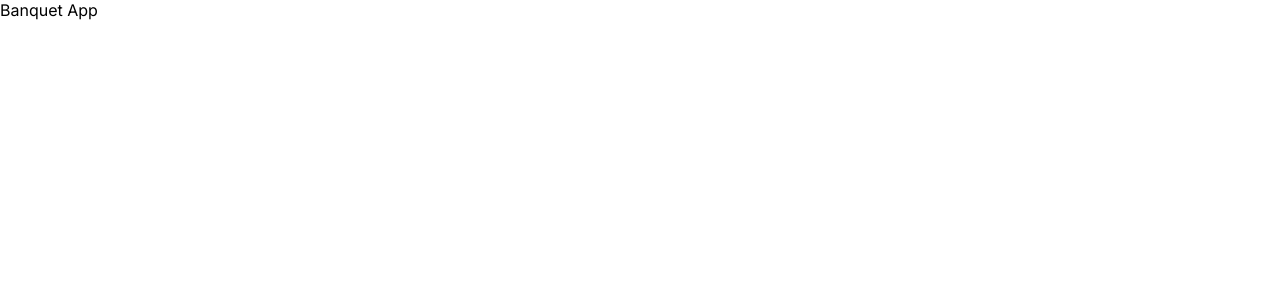
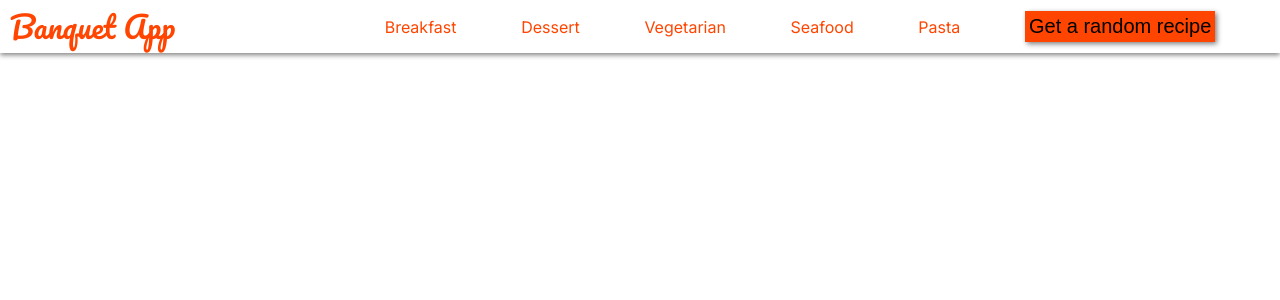
Before and after one commit to NathanAsowata/banquet-app, a Next.js app: page / in a window 1280 px wide. Shown: the top 300 px of the page. Built offline with nearby package versions, Linux system fonts and the light colour scheme.

Commit message:
Add navbar component

```diff
--- /dev/null
+++ b/components/NavBar.tsx
@@ -0,0 +1,39 @@
+// CSS styles for this component can be found in globals.scss page
+import {GiHamburgerMenu} from "react-icons/gi"
+import { useState } from "react"
+
+const NavBar = () => {
+
+  const [isDisplayed, setIsDisplayed ] = useState(false);
+  const [responsiveDesign, setReponsiveDesign] = useState("menu");
+
+  const handleMenu = () => {
+    if (isDisplayed) {
+
+      setReponsiveDesign("menu");
+
+      setIsDisplayed(false);
+    }else{
+      setReponsiveDesign("responsive")
+
+      setIsDisplayed(true);
+    }
+  }
+
+  return (
+    <nav className="nav">
+      <span className="logo"> Banquet App</span>
+      <span className={responsiveDesign}>
+        <a href="#">Breakfast</a>
+        <a href="#">Dessert</a>
+        <a href="#">Vegetarian</a>
+        <a href="#">Seafood</a>
+        <a href="#">Pasta</a>
+        <button className="button">Get a random recipe</button>
+      </span>
+      <GiHamburgerMenu className="icon" onClick={handleMenu} />
+    </nav>
+  )
+}
+
+export default NavBar
--- a/package.json
+++ b/package.json
@@ -12,6 +12,7 @@
     "next": "12.2.0",
     "react": "18.2.0",
     "react-dom": "18.2.0",
+    "react-icons": "^4.4.0",
     "sass": "^1.53.0"
   },
   "devDependencies": {
--- a/pages/index.tsx
+++ b/pages/index.tsx
@@ -1,7 +1,10 @@
+import NavBar from "../components/NavBar"
 
 const Home= () => {
   return (
-    <div>Banquet App</div>
+    <>
+      <NavBar />
+    </>
   )
 }
 
--- a/styles/globals.scss
+++ b/styles/globals.scss
@@ -13,5 +13,89 @@ a {
 }
 
 * {
+  padding: 0px;
+  margin: 0px;
   box-sizing: border-box;
 }
+
+// Navbar styles
+@import url('https://fonts.googleapis.com/css2?family=Pacifico&display=swap');
+$primary-color: #ff4500;
+
+
+// Base styles
+.nav{
+    box-shadow: 0px 2px 5px grey;
+}
+.logo{
+    font-size: 30px;
+    font-family: 'Pacifico', cursive;
+    color: $primary-color;
+    margin-left: 10px;
+}
+
+.menu a{
+    text-decoration: none;
+    color: $primary-color;
+}
+
+.responsive {
+        position: absolute;
+        top: 50px;
+        display: flex;
+        flex-direction: column;
+        width: 100%;
+        background-color: whitesmoke;
+        padding: 15px;
+    a {
+        padding-bottom: 10px;
+    }
+}
+
+.button{
+    padding: 4px;
+    background-color: $primary-color;
+    box-shadow: 2px 2px 5px grey;
+    border: none;
+    font-size: 20px;
+}
+
+.icon {
+    font-size: 30px;
+    margin: 10px;
+}
+
+// For small devices
+@media screen and (max-width:700px) {
+    .nav{
+        position: relative;
+    }
+    .logo{
+        font-size: 25px;
+    }
+    .menu{
+        display: none;
+    }
+    .icon{
+        float: right;
+    }
+}
+
+// For larger devices
+@media screen and (min-width: 700px) {
+  .nav{
+    display: flex;
+    flex-direction: row;
+    justify-content: space-between;
+  }
+  .icon{
+    display: none;
+  }
+  .menu{
+    width: 75%;
+    display: flex;
+    flex-direction: row;
+    justify-content: space-evenly;
+    align-items: center;
+  }
+}
```
Also changed, not shown: 1 other file (tests, documents, lock files or other folders).
